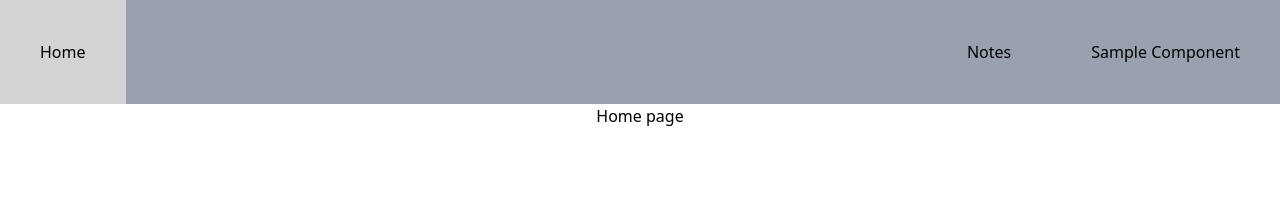
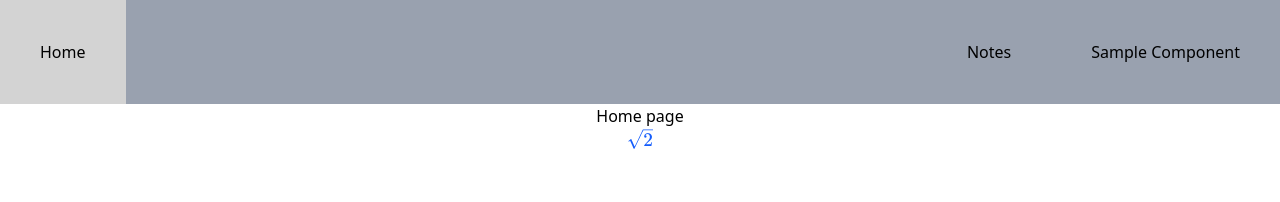
Before and after one commit to youssefgaballa/Chess-App, a React (Vite) app in the folder client/: page / in a window 1280 px wide. Shown: the top 202 px of the page. Built offline with nearby package versions, Linux system fonts and the light colour scheme.

Commit message:
feat: readded KaTeX

```diff
--- a/client/package.json
+++ b/client/package.json
@@ -11,6 +11,7 @@
   },
   "dependencies": {
     "@tailwindcss/vite": "^4.1.12",
+    "katex": "^0.16.22",
     "react": "^19.1.1",
     "react-dom": "^19.1.1",
     "react-router": "^7.8.2",
--- a/client/src/components/Home.tsx
+++ b/client/src/components/Home.tsx
@@ -1,13 +1,15 @@
 //import katex from "katex";
 //import { useRef, useEffect } from "react";
 //import { katexFcts } from "../data";
+import { KaTeX } from "./KaTeX"
 
 export function Home() {
     // TODO: Add routing to home page
     return (
         <>
         <div className="text-center">
-            Home page
+            Home page <br/>
+            <KaTeX katexExpression='\sqrt{2}' url ='/SampleComponent'/>
         </div>
         </>
     )
--- /dev/null
+++ b/client/src/components/KaTeX.tsx
@@ -0,0 +1,15 @@
+import katex from "katex";
+import { Link } from "react-router";
+import { useEffect, useRef } from "react";
+import "katex/dist/katex.min.css";
+
+export function KaTeX({ katexExpression, url }: { katexExpression: string, url: (string | undefined) }) {
+  const linkRef = useRef<HTMLAnchorElement>(null);
+  //const katexExpressionWithLink: string = String.raw`\href{` + url + `}{` + katexExpression + `}`;
+  //console.log(katexExpressionWithLink)
+  useEffect(() => {
+    katex.render(katexExpression, linkRef.current as HTMLAnchorElement, {});
+  }, [katexExpression]);
+
+  return <Link to = {url ? url : ""} ref={linkRef} className={url ? "text-center text-blue-600 visited:text-purple-600" : "text-center "} />;
+}
```
Also changed, not shown: 1 other file (tests, documents, lock files or other folders).
